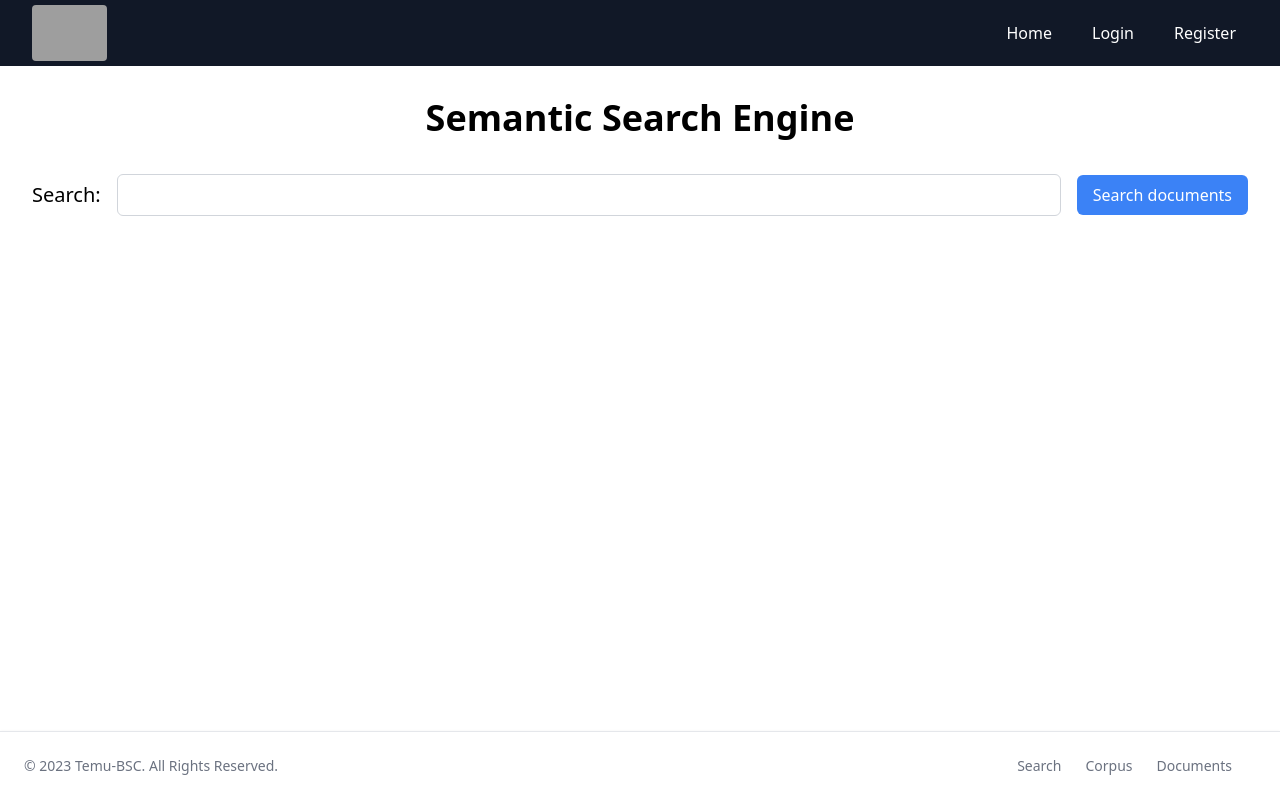
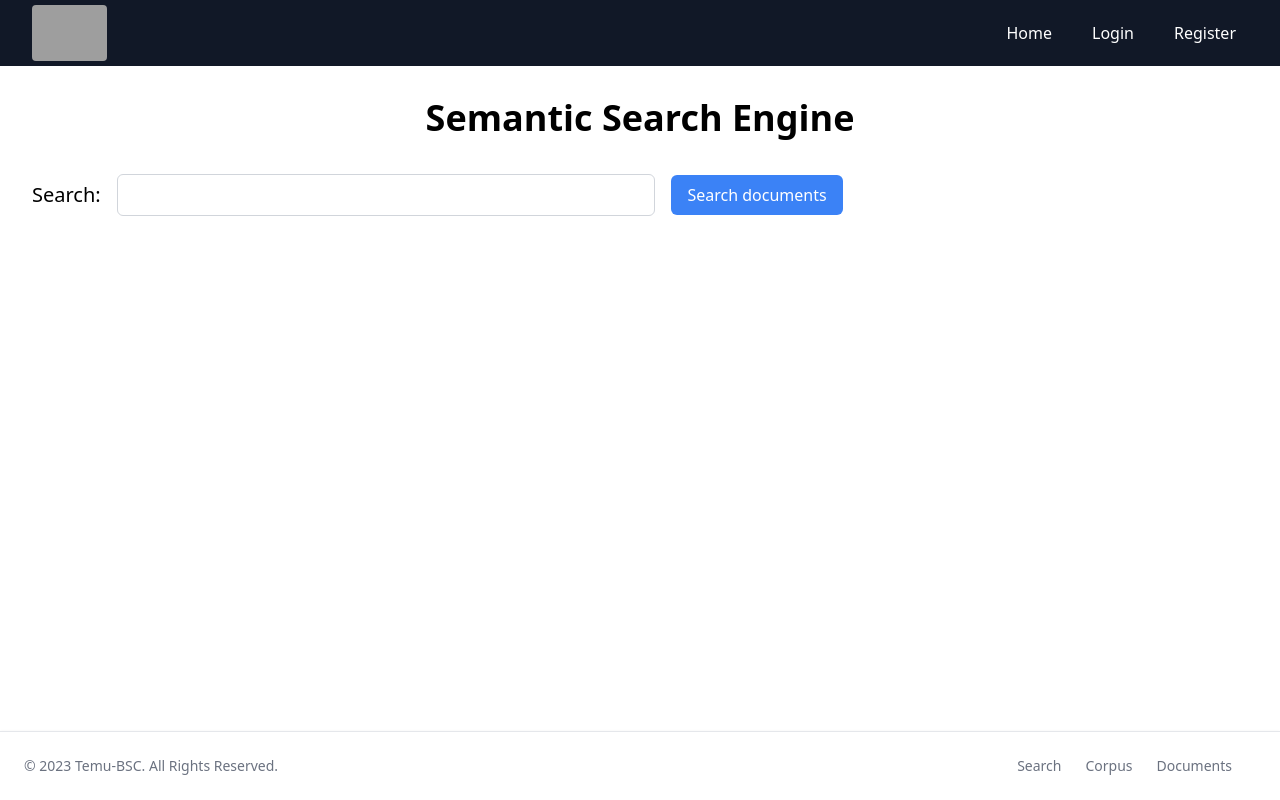
Before and after one commit to TeMU-BSC/BioTextMiner, a Next.js app in the folder frontend/next-project/: page /search in a window 1280 px wide. Built offline with nearby package versions, Linux system fonts and the light colour scheme; grey boxes are pictures that could not be loaded.

Commit message:
frontend: resize searching, selected result

```diff
--- a/frontend/next-project/src/pages/search/index.tsx
+++ b/frontend/next-project/src/pages/search/index.tsx
@@ -85,10 +85,10 @@ const SearchPage = () => {
       </div>
 
       {/* Search (Results and selected) */}
-        <div className="">
+      <div className="flex flex-row">
 
         {/* Searching (Search and results) */}
-          <div className="">
+        <div className="basis-full">
 
           <form onSubmit={handleSubmit}>
 
@@ -149,9 +149,9 @@ const SearchPage = () => {
         </div>
 
         {/* Selected Result */}
-          <div>
+        <div className="basis-1/2">
           {selectedResult !== null && (
-              <div className="mt-4 p-4 bg-gray-200 rounded-lg">
+            <div className="ml-9 p-4 bg-gray-200 rounded-lg">
               <h2 className="text-lg font-bold mb-2">{selectedResult}</h2>
               <p>This is the data for {selectedResult}.</p>
             </div>
@@ -166,6 +166,7 @@ const SearchPage = () => {
       </div>
 
 
+
       {/* Footer */}
       <div className='absolute inset-x-0 bottom-0'>
         <Footer></Footer>
```
Lines whose indentation alone changed are shown as unchanged.
